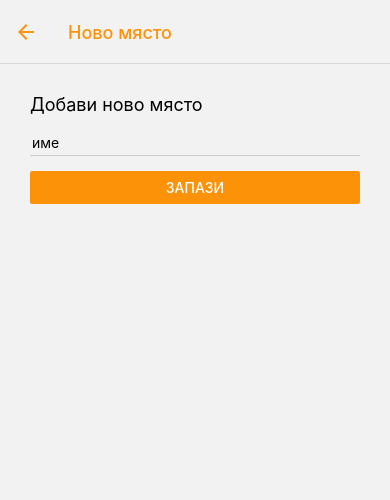
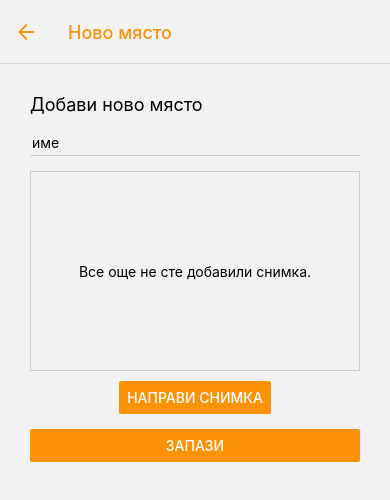
Before and after one commit to vladotoka/magicPlaces, a React Native app: screen /NewPlace in a window 390 px wide. Shown: the top 500 px of the page. Built offline with nearby package versions, Linux system fonts and the light colour scheme.

Commit message:
12.9 image picker mockup

```diff
--- /dev/null
+++ b/components/ImagePicker.js
@@ -0,0 +1,60 @@
+import { Image, StyleSheet, Text, View, Button } from 'react-native';
+import React, { useState } from 'react';
+import * as ImagePicker from 'expo-image-picker';
+
+import Colors from '../constants/Colors';
+
+const ImgPicker = () => {
+  const [pickedImage, setPickedImage] = useState();
+
+  const takeImageHandler = async () => {
+    //TODO camera permissions
+
+    const image = await ImagePicker.launchCameraAsync({
+      allowsEditing: true,
+      aspect: [16, 9],
+      quality: 0.5,
+    });
+
+    setPickedImage(image.uri);
+  };
+
+  return (
+    <View style={styles.imagePicker}>
+      <View style={styles.imagePrewiev}>
+        {!pickedImage ? (
+          <Text>Все още не сте добавили снимка.</Text>
+        ) : (
+          <Image style={styles.image} source={{ uri: pickedImage }} />
+        )}
+      </View>
+      <Button
+        title="направи снимка"
+        color={Colors.primary}
+        onPress={takeImageHandler}
+      />
+    </View>
+  );
+};
+
+const styles = StyleSheet.create({
+  imagePicker: {
+    alignItems: 'center',
+    marginBottom: 15,
+  },
+  imagePrewiev: {
+    width: '100%',
+    height: 200,
+    marginBottom: 10,
+    justifyContent: 'center',
+    alignItems: 'center',
+    borderColor: '#ccc',
+    borderWidth: 1,
+  },
+  image: {
+    width: '100%',
+    height: '100%',
+  },
+});
+
+export default ImgPicker;
--- a/package.json
+++ b/package.json
@@ -25,7 +25,8 @@
     "react-navigation-header-buttons": "^8.0.0",
     "react-redux": "^7.2.6",
     "redux": "^4.1.2",
-    "redux-thunk": "^2.4.1"
+    "redux-thunk": "^2.4.1",
+    "expo-image-picker": "~12.0.1"
   },
   "devDependencies": {
     "@babel/core": "^7.12.9"
--- a/screens/NewPlaceScreen.js
+++ b/screens/NewPlaceScreen.js
@@ -12,6 +12,7 @@ import { CommonActions } from '@react-navigation/native';
 
 import Colors from '../constants/Colors';
 import * as placesActions from '../store/places-actions';
+import ImagePicker from '../components/ImagePicker';
 
 const NewPlaceScren = (props) => {
   const [titleValue, setTitlevalue] = useState('');
@@ -38,6 +39,7 @@ const NewPlaceScren = (props) => {
           value={titleValue}
           onChangeText={titleChangeHandler}
         />
+        <ImagePicker/>
         <Button
           title="запази"
           color={Colors.primary}
```
Also changed, not shown: 1 other file (tests, documents, lock files or other folders).
